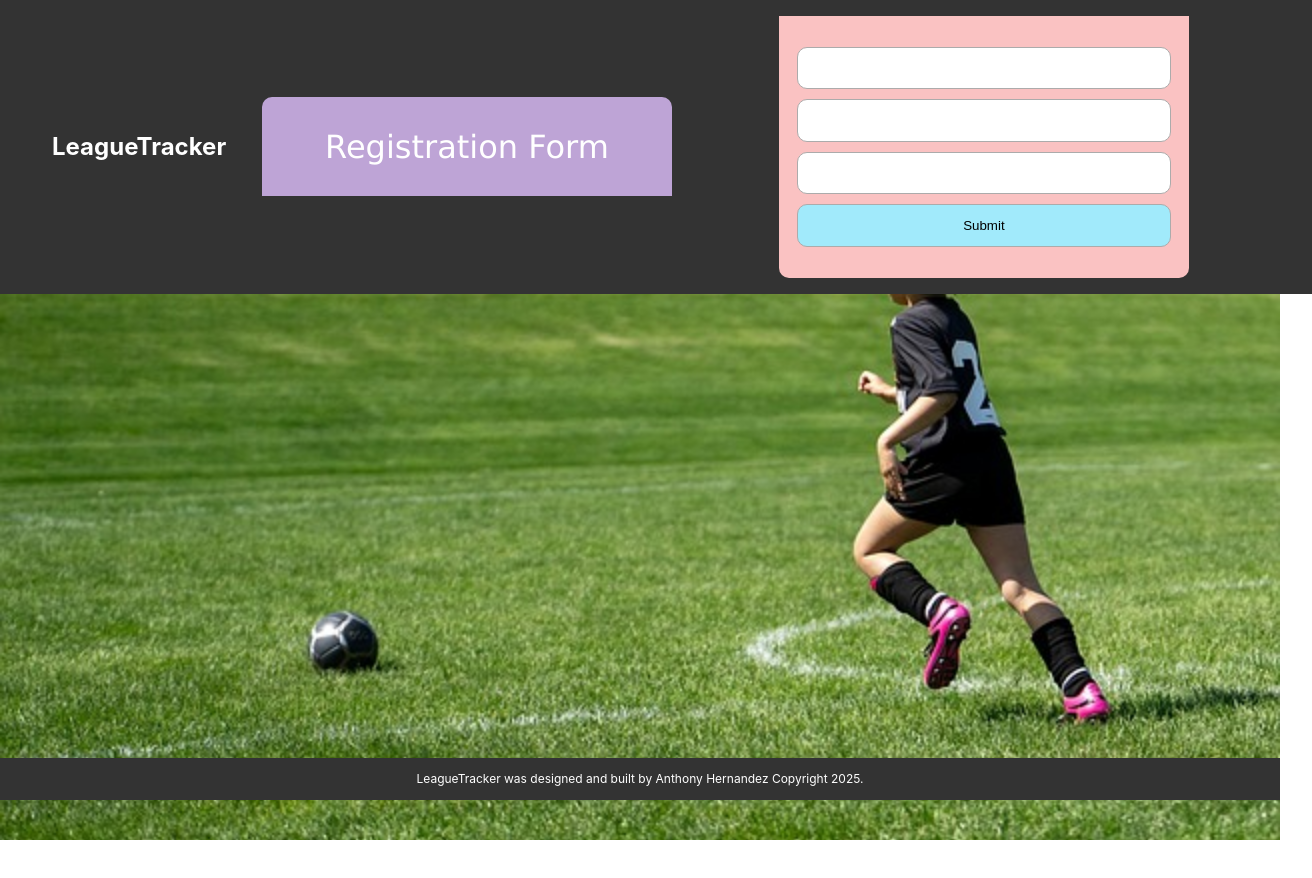
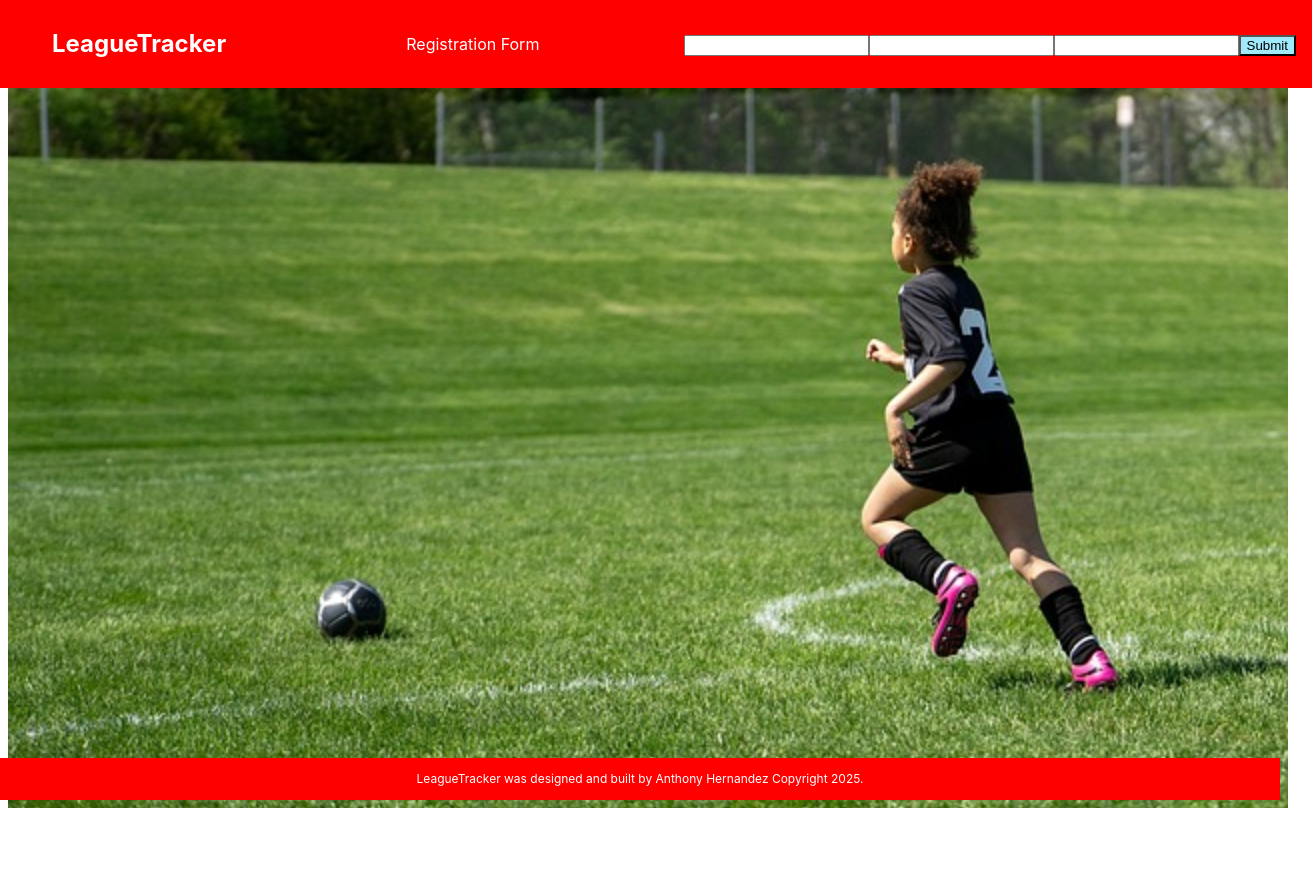
Before and after one commit to tonyh2323/leaguetracker, a React (Vite) app: page /Login in a window 1280 px wide. Shown: the whole page, 1312 px wide, since content can reach past the window. After the commit the page ends 816 px from the top, so only its background shows below. Built offline with nearby package versions, Linux system fonts and the light colour scheme.

Commit message:
still improving home screen

```diff
--- a/src/App.css
+++ b/src/App.css
@@ -1,79 +1,8 @@
-#root {
-  max-width: 1280px;
-  margin: 0 auto;
-  padding: 2rem;
-  text-align: center;
-}
-
 .logo {
   height: 6em;
   padding: 1.5em;
   will-change: filter;
   transition: filter 300ms;
-}
-.logo:hover {
-  filter: drop-shadow(0 0 2em #646cffaa);
-}
-.logo.react:hover {
-  filter: drop-shadow(0 0 2em #61dafbaa);
-}
-
-@keyframes logo-spin {
-  from {
-    transform: rotate(0deg);
-  }
-  to {
-    transform: rotate(360deg);
-  }
-}
-
-@media (prefers-reduced-motion: no-preference) {
-  a:nth-of-type(2) .logo {
-    animation: logo-spin infinite 20s linear;
-  }
-}
-
-.card {
-  padding: 2em;
-}
-
-.read-the-docs {
-  color: #888;
-}
-body {
-
-  display: flex;
-  justify-content: center;
-  align-items: center;
-
-
-}
-.title {
-  text-align: center;
-  width: 30vw;
-  background-color: rgb(190, 164, 214);
-  padding: 2vw 1vw;
-  border-radius: 10px 10px 0 0;
-  font-size: 2rem;
-  font-family: Verdana, Geneva, Tahoma, sans-serif;
-}
-.App {
-  text-align: center;
-  display: flex;
-  flex-direction: column;
-  margin: auto;
-  width: 30vw;
-  padding: 2vw 1vw;
-  background-color: rgb(250, 194, 194);
-  border-radius: 0 0 10px 10px;
-}
-
-input {
-  border: 1px solid rgb(172, 171, 171);
-  border-radius: 10px;
-  padding: 1vw 1vw;
-  outline: none;
-  margin: 5px;
 }
 .container {
   display:flex;
--- a/src/App.jsx
+++ b/src/App.jsx
@@ -1,18 +1,44 @@
 import React from 'react';
-import { useState } from 'react'
-import './App.css'
-import Navbar from './navbar'
-import Backgroundpic from './Background'
-import Footer from './Footer'
-
+import { BrowserRouter as Router, Routes, Route,} from "react-router-dom";
+import { useState } from 'react';
+import './App.css';
+import './Navbar.css';
+import Navbar from './navbar';
+import About from './About';
+import Players from './Players';
+import Coaches from './Coaches';
+import Parents from './Parents';
+import Contact from './Contact';
+import Login from "./Login";
+import SignUp from "./SignUp";
+import Backgroundpic from './background';
+import Footer from './Footer';
+import Home from './Home';
 
 function App() {
   return (
     <>
-      <Navbar/>
-      <Backgroundpic />
-      <Footer />
+    <nav className="navbar">
+    <Router>
+        <div className="navbar-left">
+          <a href="/" className="logo">LeagueTracker</a>
+        </div>
+        <Routes>
+          <Route path="/" element={<Home />} />
+          <Route path="/Players" element={<Players />} />
+          <Route path="/Coaches" element={<Coaches />}/>
+          <Route path="/Parents" element={<Parents />} />
+          <Route path="/contact" element={<Contact />}/>
+          <Route path="/about" element={<About />} />
+          <Route path="/Login" element={<Login />}/>
+          <Route path="/sign-up" element={<SignUp />}/>
+         </Routes>
+    </Router>
+    </nav>
+    <Backgroundpic />
+    <Footer />
     </>
+
   )
 }
 
--- a/src/Coaches.jsx
+++ b/src/Coaches.jsx
@@ -5,7 +5,7 @@ import React from 'react';
 const Coaches = () => {
     return (
        <>
-            <p> Hello World</p>>
+            <p> Hello World</p>
       </>
     );
 };
--- a/src/Contact.jsx
+++ b/src/Contact.jsx
@@ -5,7 +5,7 @@ import React from 'react';
 const Contact = () => {
     return (
        <>
-            <p> Hello World Contact</p>>
+            <p> Hello World Contact</p>
       </>
     );
 };
--- /dev/null
+++ b/src/Home.jsx
@@ -0,0 +1,10 @@
+import React from 'react';
+
+const Home = () => {
+    return (
+       <>
+            <p> Home World</p>
+      </>
+    );
+};
+export default Home;
--- a/src/Navbar.css
+++ b/src/Navbar.css
@@ -2,7 +2,7 @@
   display: flex;
   justify-content: space-between;
   align-items: center;
-  background-color: #333;
+  background-color: red;
   color: #fff;
   padding: 1rem;
   position: fixed;
@@ -16,7 +16,7 @@
  position:fixed;
   text-align: center;
   color: white;
-  background-color: #333;
+  background-color: red;
   left: 0;
   bottom: 0;
   width: 100%;
--- a/src/Parents.jsx
+++ b/src/Parents.jsx
@@ -5,7 +5,7 @@ import React from 'react';
 const Parents = () => {
     return (
        <>
-            <p> Hello Parent World</p>>
+            <p> Hello Parent World</p>
       </>
     );
 };
--- a/src/Players.jsx
+++ b/src/Players.jsx
@@ -5,7 +5,7 @@ import React from 'react';
 const Players = () => {
     return (
        <>
-            <p> Hello Players World</p>>
+            <p> Hello Players World</p>
       </>
     );
 };
--- a/src/navbar.jsx
+++ b/src/navbar.jsx
@@ -1,12 +1,5 @@
 import React from 'react';
 import './Navbar.css';
-import About from './About';
-import Players from './Players';
-import Coaches from './Coaches';
-import Parents from './Parents';
-import Contact from './Contact';
-import Login from "./Login";
-import SignUp from "./SignUp";
 
 
 import { BrowserRouter as Router, Routes, Route,} from "react-router-dom";
@@ -17,18 +10,6 @@ const Navbar = () => {
       <div className="navbar-left">
         <a href="/" className="logo">LeagueTracker</a>
       </div>
-      <Router>
-        <Routes>
-          <Route path="/" element={<About />} />
-          <Route path="/Players" element={<Players />} />
-          <Route path="/Coaches" element={<Coaches />}/>
-          <Route path="/Parents" element={<Parents />} />
-          <Route path="/contact" element={<Contact />}/>
-          <Route path="/about" element={<About />} />
-          <Route path="/Login" element={<Login />}/>
-          <Route path="/sign-up" element={<SignUp />}/>
-        </Routes>
-      </Router>
     </nav>
   );
 };
```
